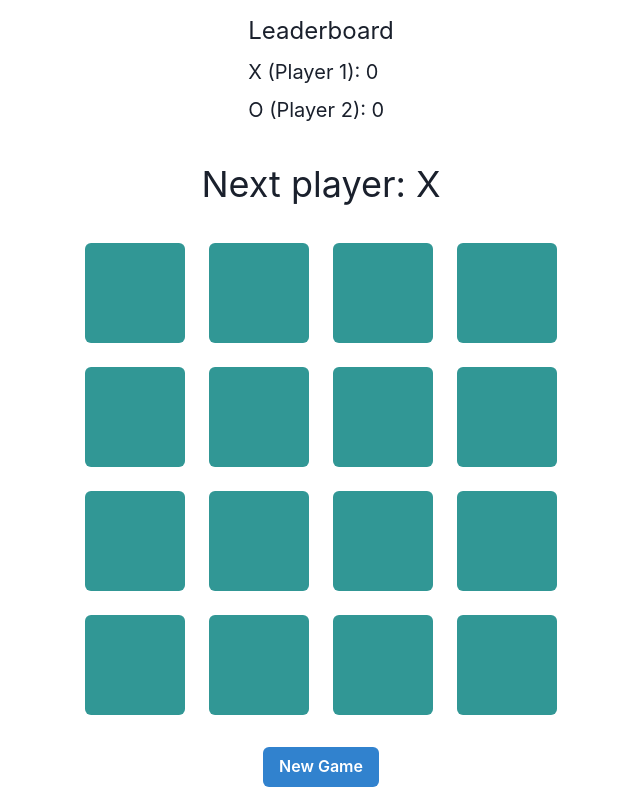
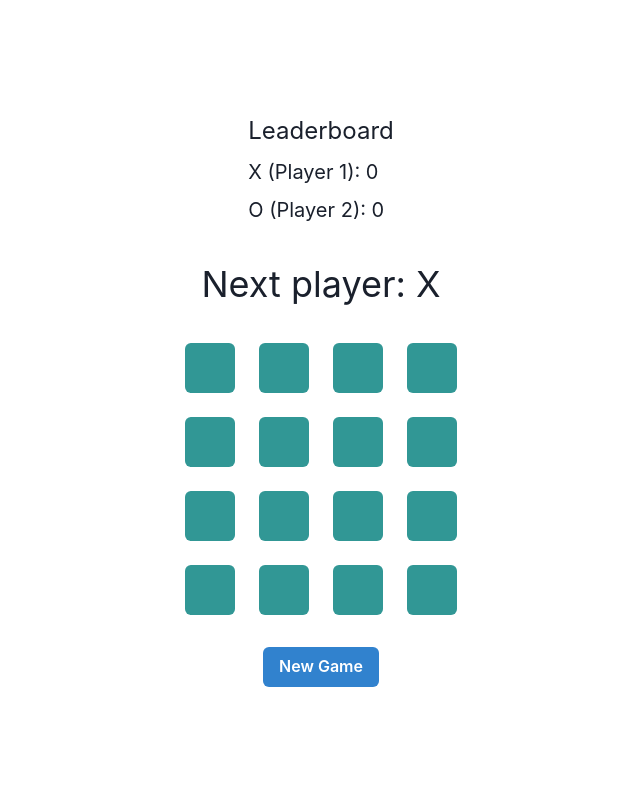
Before and after one commit to GPT-Engineer-App/tic-tac-toe-fun-zone, a React (Vite) app: page / in a window 1280 px wide. Shown: the whole page, without its empty margins (319-959 px from the left). Built offline with nearby package versions, Linux system fonts and the light colour scheme.

Commit message:
can you make the game board smaller by 50%
Reduced the size of the game board squares by 50% by changing the height and width from `100px` to `50px` and adjusted the font size accordingly.

```diff
--- a/src/pages/Index.jsx
+++ b/src/pages/Index.jsx
@@ -70,7 +70,7 @@ const Index = () => {
 
   function renderSquare(i) {
     return (
-      <Button h="100px" w="100px" fontSize="3xl" colorScheme={board[i] === "X" ? "red" : board[i] === "O" ? "yellow" : "teal"} onClick={() => handleClick(i)}>
+      <Button h="50px" w="50px" fontSize="xl" colorScheme={board[i] === "X" ? "red" : board[i] === "O" ? "yellow" : "teal"} onClick={() => handleClick(i)}>
         {board[i]}
       </Button>
     );
```
